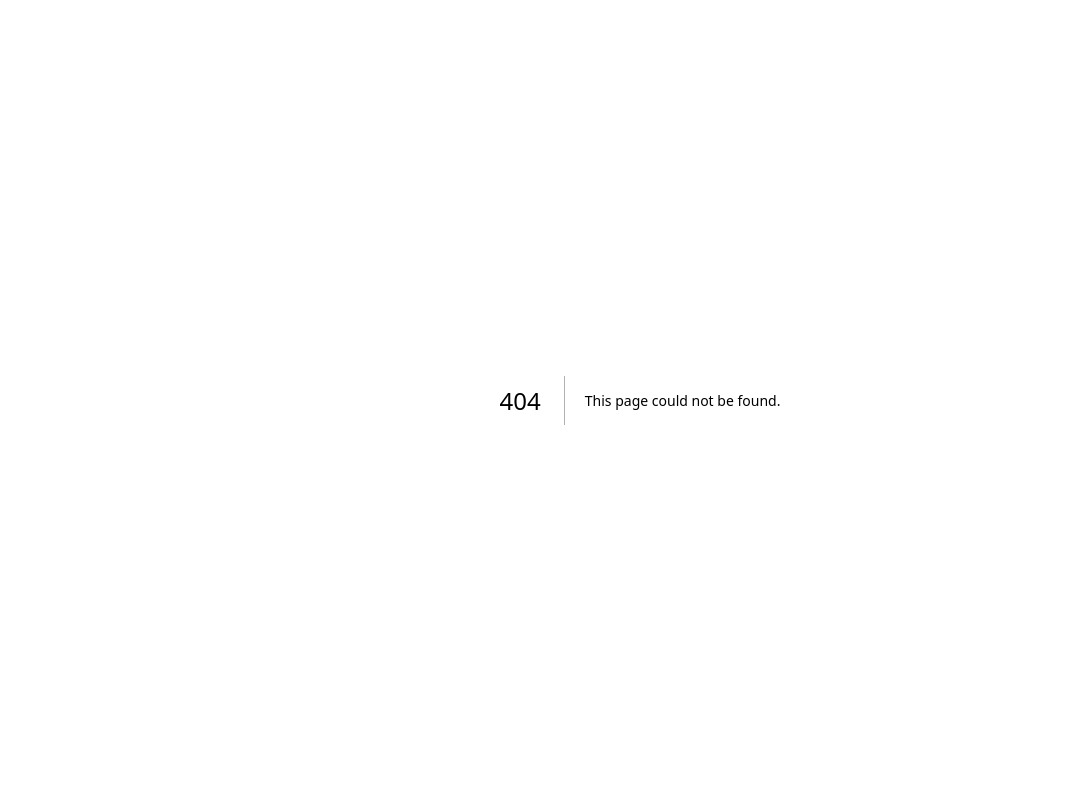
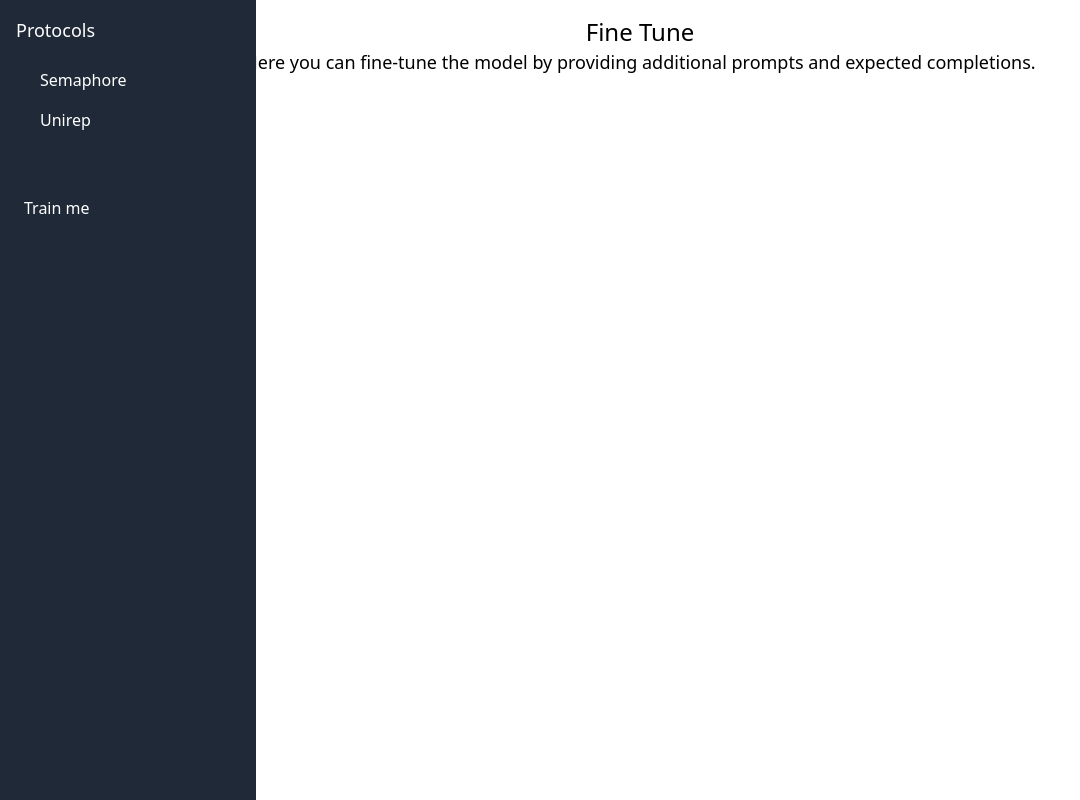
Before and after one commit to marciob/gpt3-zk, a Next.js app: page /fine-tune in a window 1280 px wide. Before the commit this address had no page. Shown: the whole page, without its empty margins (0-1080 px from the left). Built offline with nearby package versions, Linux system fonts and the light colour scheme.

Commit message:
adding new page struct to be the train me page

```diff
--- a/pages/components/Sidebar.jsx
+++ b/pages/components/Sidebar.jsx
@@ -1,7 +1,7 @@
 import React, { useState } from "react";
 
 const Sidebar = () => {
-  const [isOpen, setIsOpen] = useState(false);
+  const [isOpen, setIsOpen] = useState(true);
   return (
     <div className="bg-gray-800 h-screen w-64 fixed top-0 left-0">
       <nav className="flex flex-col h-full">
@@ -14,14 +14,14 @@ const Sidebar = () => {
           {isOpen && (
             <div className="p-4">
               <a
-                href="#"
-                className="block py-2 text-base font-medium text-white hover:bg-gray-700"
+                href="/"
+                className="block py-2 pl-2 text-base font-medium text-white hover:bg-gray-700"
               >
                 Semaphore
               </a>
               <a
                 href="#"
-                className="block py-2 text-base font-medium text-white hover:bg-gray-700"
+                className="block py-2 pl-2 text-base font-medium text-white hover:bg-gray-700"
               >
                 Unirep
               </a>
@@ -30,8 +30,8 @@ const Sidebar = () => {
         </div>
         <div className="p-4">
           <a
-            href="#"
-            className="block py-2 text-base font-medium text-white hover:bg-gray-700"
+            href="/fine-tune"
+            className="block py-2 pl-2 text-base  font-medium text-white hover:bg-gray-700"
           >
             Train me
           </a>
--- /dev/null
+++ b/pages/fine-tune.tsx
@@ -0,0 +1,20 @@
+import React from "react";
+import Sidebar from "./components/Sidebar";
+import styles from "../styles/Home.module.css";
+
+const FineTune = () => {
+  return (
+    <div className={styles.container}>
+      <Sidebar />
+      <div className="bg-white p-4 lg:col-span-1 text-center">
+        <h1 className="text-2xl font-medium">Fine Tune</h1>
+        <p className="text-lg">
+          Here you can fine-tune the model by providing additional prompts and
+          expected completions.
+        </p>
+      </div>
+    </div>
+  );
+};
+
+export default FineTune;
```
